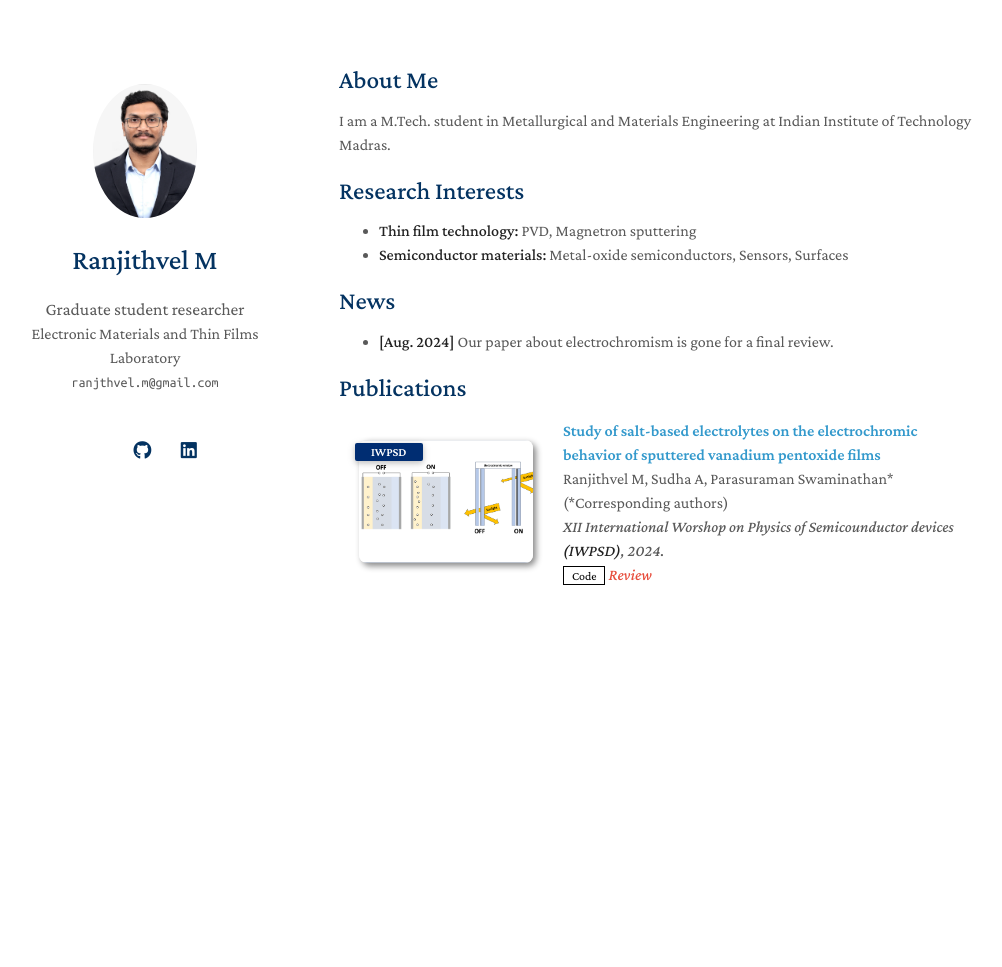
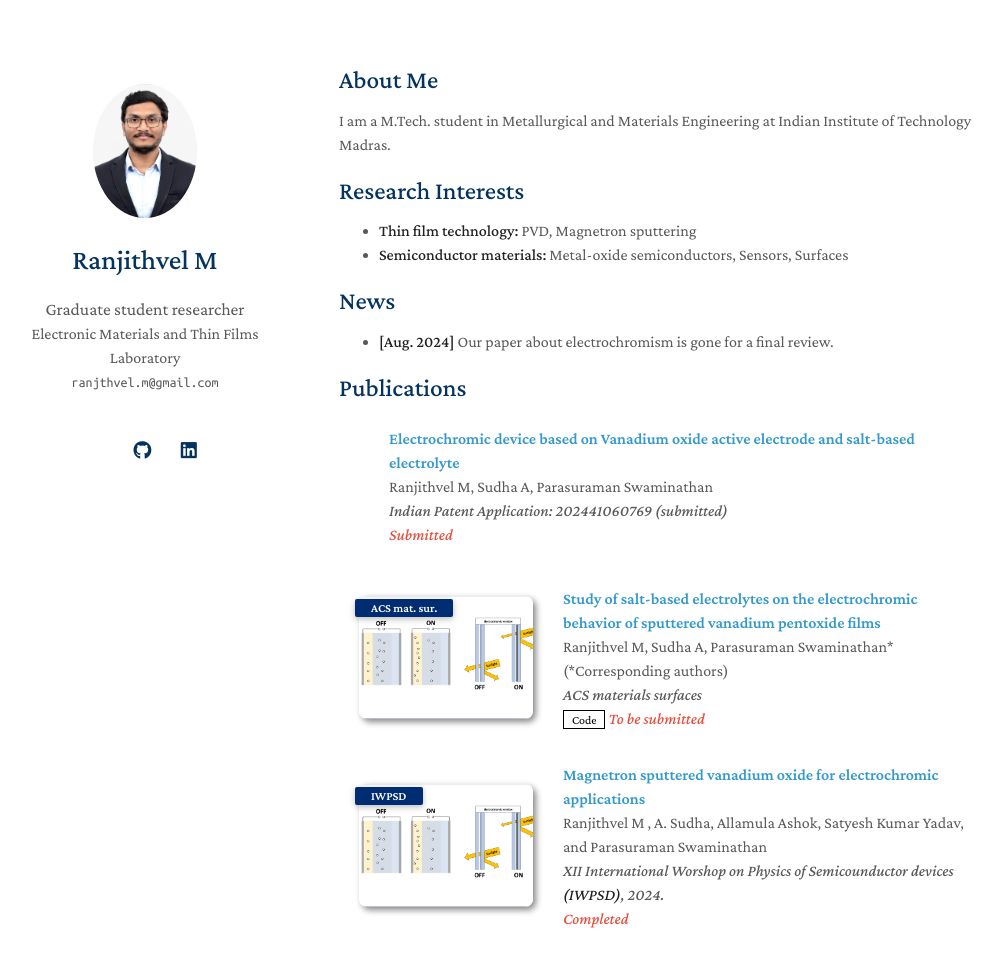
Before and after one commit to ranjithvel/ranjithvel.github.io, a Jekyll site: the page built from index.md, in a window 1280 px wide and 1057 px high. Shown: the top 967 px of the window, without its empty margins (131-1133 px from the left). Built offline with Jekyll 4.4.1, drawn with Linux system fonts in a browser that asks for light colours; some web fonts are replaced; a style sheet for code colours, icons or effects is not loaded; our own code applies the rules of GitHub Pages for plain Markdown files.

Commit message:
publications

```diff
--- a/_data/publications.yml
+++ b/_data/publications.yml
@@ -1,11 +1,31 @@
 main:
+
+  - title: Electrochromic device based on Vanadium oxide active electrode and salt-based electrolyte
+    authors: Ranjithvel M, Sudha A, Parasuraman Swaminathan
+    conference_short:
+    conference: "Indian Patent Application: 202441060769 (submitted)"
+    # pdf:
+    # code: https://github.com/Ranjithvelm/MTech_project
+    # bibtex: https://bib.yliu.me/MICCAI23.txt
+    # image: ./assets/img/Picture_1.png
+    notes: Submitted
 
   - title: Study of salt-based electrolytes on the electrochromic behavior of sputtered vanadium pentoxide films
     authors: Ranjithvel M, Sudha A, Parasuraman Swaminathan* (*Corresponding authors)
-    conference_short: IWPSD
-    conference: XII International Worshop on Physics of Semicounductor devices <strong>(IWPSD)</strong>, 2024.
-    pdf:
+    conference_short: ACS mat. sur.
+    conference: ACS materials surfaces
+    # pdf:
     code: https://github.com/Ranjithvelm/MTech_project
     # bibtex: https://bib.yliu.me/MICCAI23.txt
     image: ./assets/img/Picture_1.png
-    notes: Review
+    notes: To be submitted
+
+  - title: Magnetron sputtered vanadium oxide for electrochromic applications
+    authors: Ranjithvel M , A. Sudha, Allamula Ashok, Satyesh Kumar Yadav, and Parasuraman Swaminathan
+    conference_short: IWPSD
+    conference: XII International Worshop on Physics of Semicounductor devices <strong>(IWPSD)</strong>, 2024.
+    # pdf:
+    # code: https://github.com/Ranjithvelm/MTech_project
+    # bibtex: https://bib.yliu.me/MICCAI23.txt
+    image: ./assets/img/Picture_1.png
+    notes: Completed
```
